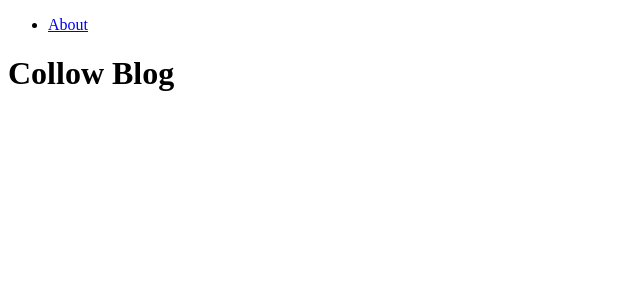
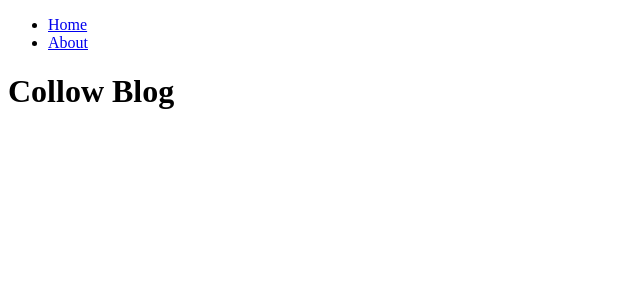
Before and after one commit to collinskchirchir/next-blog, a Next.js app: page / in a window 1280 px wide. Shown: the top 300 px of the page, without its empty margins (0-640 px from the left). Built offline with nearby package versions, Linux system fonts and the light colour scheme.

Commit message:
Next Head Component

```diff
--- /dev/null
+++ b/components/NavBar.js
@@ -0,0 +1,18 @@
+import Link from "next/link";
+
+function NavBar() {
+  return (
+    <nav>
+          <ul>
+            <li>
+              <Link href="/">Home</Link>
+            </li>
+            <li>
+              <Link href="/about">About</Link>
+            </li>
+          </ul>
+        </nav>
+  );
+}
+
+export default NavBar
--- /dev/null
+++ b/pages/_app.js
@@ -0,0 +1,14 @@
+import NavBar from "../components/NavBar";
+
+function App({ Component, pageProps }) {
+  return(
+    <>
+      <header>
+        <NavBar />
+      </header>
+      <Component {...pageProps} />
+    </>
+  );
+}
+
+export default App
--- a/pages/index.js
+++ b/pages/index.js
@@ -1,19 +1,16 @@
 import Link from "next/link";
+import Head from "next/head";
+import NavBar from "../components/NavBar";
 function HomePage() {
   return (
     <>
-      <header>
-        <nav>
-          <ul>
-            <li>
-              <Link href="/about">About</Link>
-            </li>
-          </ul>
-        </nav>
-      </header>
-    <main>
-      <h1>Collow Blog</h1>
-    </main>
+      <Head>
+        <title>My Blog</title>
+        <meta name="description" value="This is my blog" />
+      </Head>
+      <main>
+        <h1>Collow Blog</h1>
+      </main>
     </>
   );
 }
```
Also changed, not shown: pages/about.js (+6 -1 lines).
